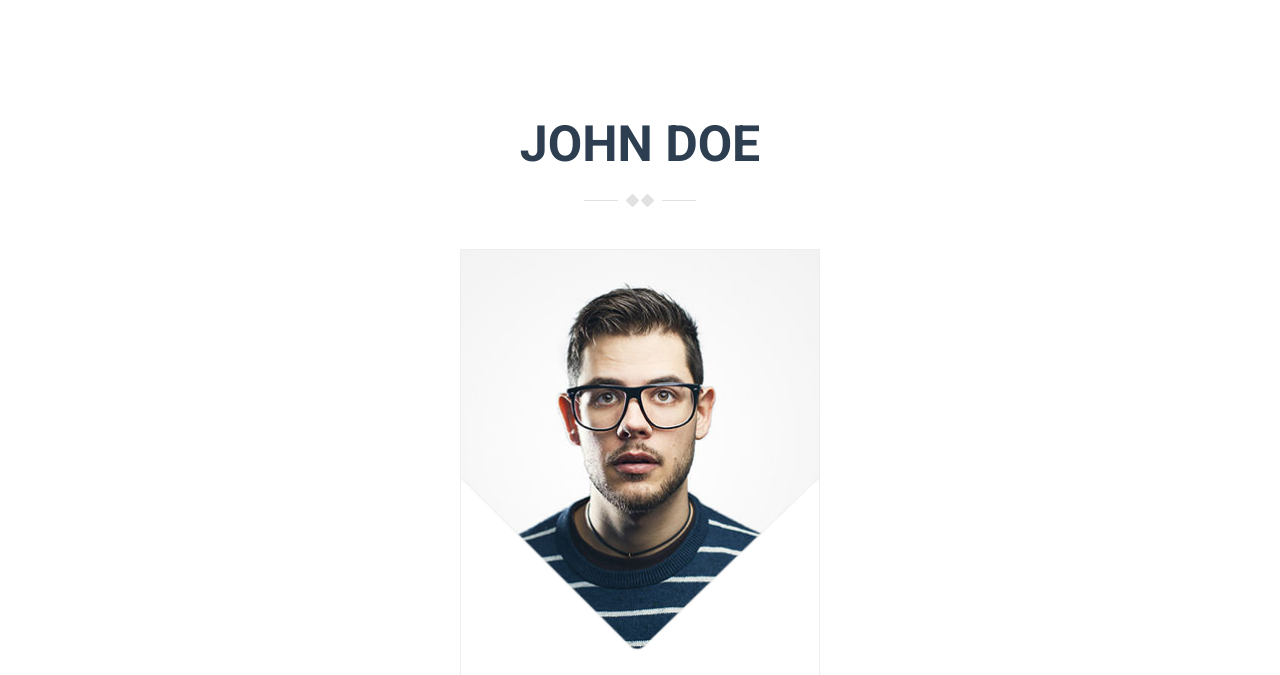
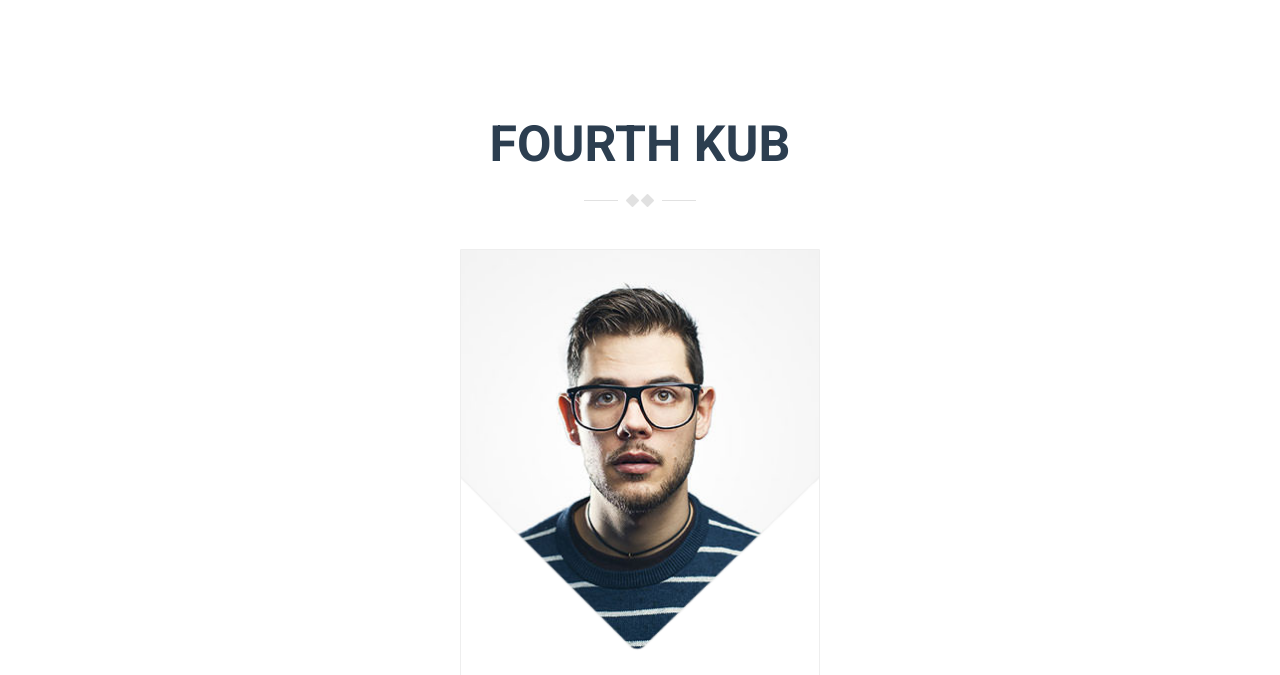
Before and after one commit to FourthTS/Mywork, a plain HTML site: page index.html in a window 1280 px wide. Shown: the part 63-738 px from the top of the page. Drawn offline with Linux system fonts and the light colour scheme; some packages are replaced by stand-ins of ours; a script that the page names is missing.

Commit message:
test edit file
rename

```diff
--- a/index.html
+++ b/index.html
@@ -72,7 +72,7 @@
     <!-- About Section -->
     <section id="about" class="about-section section-padding">
       <div class="container">
-        <h2 class="section-title wow fadeInUp">John Doe</h2>
+        <h2 class="section-title wow fadeInUp">Fourth Kub<h2>
 
         <div class="row">
 
```
